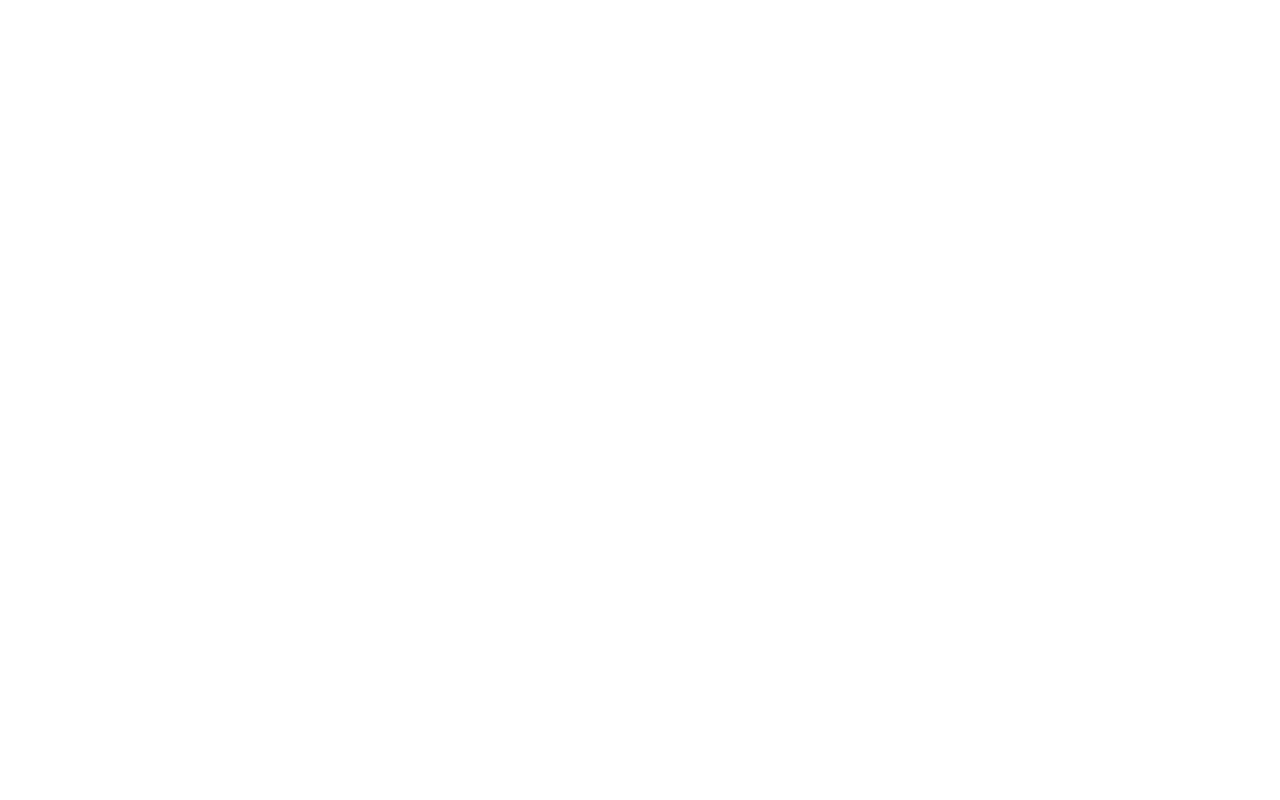
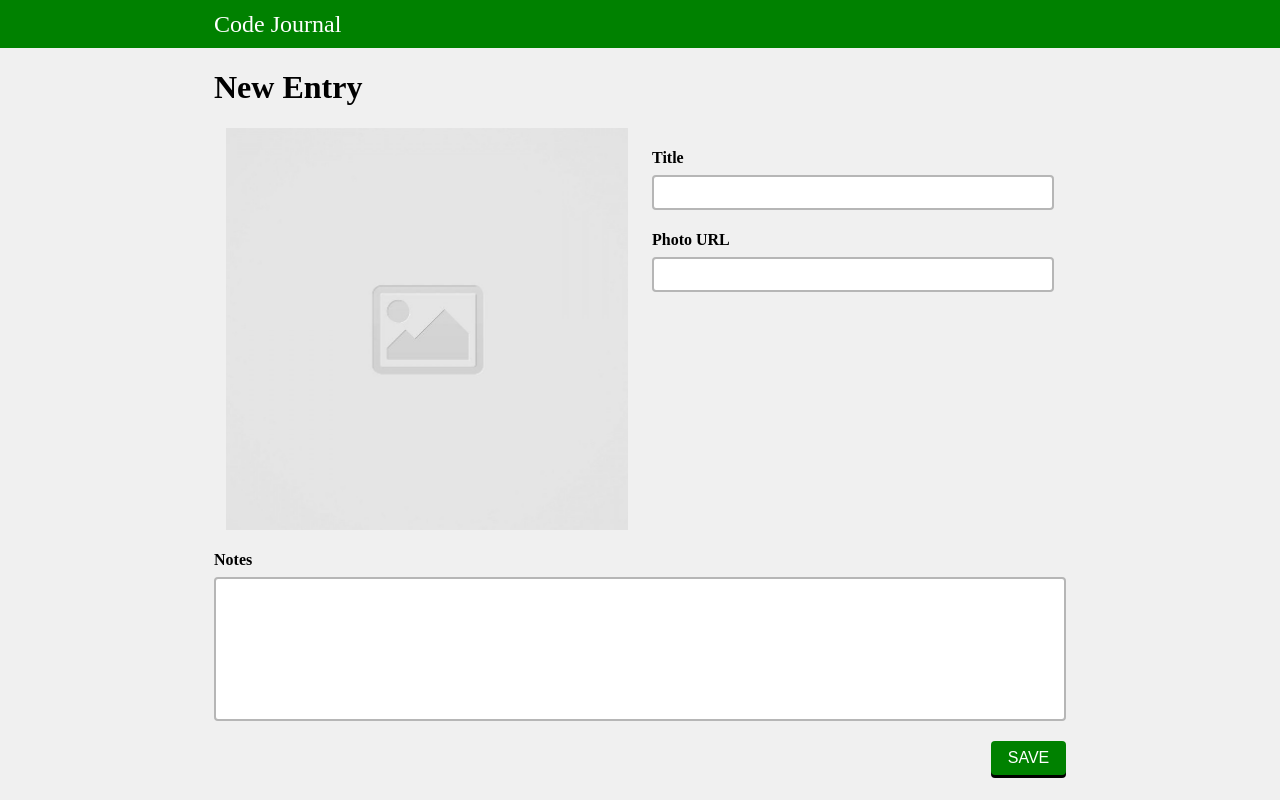
Before and after one commit to tangm28/code-journal, a website: page index.html in a window 1280 px wide. Drawn offline with Linux system fonts and the light colour scheme.

Commit message:
Completed Issue #1. User can now create an entry with data stored to local storage.

```diff
--- a/css/styles.css
+++ b/css/styles.css
@@ -0,0 +1,55 @@
+body {
+  background-color: #f0f0f0;
+}
+
+header {
+  background-color: rgb(0, 129, 0);
+  color: white;
+  line-height: 2;
+  font-size: x-large;
+}
+
+h4 {
+  margin-bottom: 0.5rem;
+}
+
+input,
+textarea {
+  border: 2px solid #b6b6b6;
+  border-radius: 0.25rem;
+  line-height: 2.3;
+}
+
+textarea {
+  resize: none;
+  line-height: 1.75;
+}
+
+input:focus,
+textarea:focus {
+  outline: none !important;
+  border: 2px solid rgb(0, 129, 0);
+}
+
+.save-container {
+  margin-top: 1rem;
+}
+
+.save-button {
+  width: 75px;
+  line-height: 2rem;
+  color: white;
+  background-color: rgb(0, 129, 0);
+  font-size: medium;
+  border-radius: 0.25rem;
+  border: 0;
+  box-shadow: 0 3px black;
+}
+
+.save-button:active {
+  box-shadow: 0 1px black;
+}
+
+.justify-right {
+  justify-content: flex-end;
+}
--- a/index.html
+++ b/index.html
@@ -14,10 +14,32 @@
   <link rel="stylesheet" href="css/layout.css">
   <link rel="stylesheet" href="css/styles.css">
 </head>
-<body>
-  <header>
+<body >
+  <header >
+    <div class="container">
+      <span>Code Journal</span>
+    </div>
   </header>
   <main>
+    <div class="container">
+      <form data-view="entry-form">
+        <h1>New Entry</h1>
+        <div class="row">
+          <img src="images/placeholder-image-square.jpg" alt="No image" class="photo column-half">
+          <div class="column-half">
+            <h4>Title</h4>
+            <input type="text" class="title column-full" required>
+            <h4>Photo URL</h4>
+            <input type="text" class="photo-url column-full" required>
+          </div>
+        </div>
+        <h4>Notes</h4>
+        <textarea cols="36" rows="6" class="notes column-full"></textarea>
+        <div class="row save-container justify-right">
+          <input type="submit" value="SAVE" class="save-button">
+        </div>
+      </form>
+    </div>
   </main>
   <script src="js/data.js"></script>
   <script src="js/main.js"></script>
--- a/js/main.js
+++ b/js/main.js
@@ -1,2 +1,37 @@
 /* global data */
+var $title = document.querySelector('.title');
+var $photo = document.querySelector('.photo');
+var $photoUrl = document.querySelector('.photo-url');
+var $notes = document.querySelector('.notes');
+var $form = document.querySelector('form');
+function uploadPhoto(event) {
+  $photo.setAttribute('src', $photoUrl.value);
+}
+
+function saveEntry(event) {
+  event.preventDefault();
+  var previousEntries = localStorage.getItem('entries-local-storage');
+  var entry = {
+    title: $title.value,
+    photoUrl: $photoUrl.value,
+    notes: $notes.value,
+    nextEntryId: data.nextEntryId
+  };
+  if (previousEntries !== null) {
+    data.entries.concat(JSON.parse(previousEntries).entries);
+  }
+  data.nextEntryId++;
+  data.entries.unshift(entry);
+  localStorage.setItem('entries-local-storage', JSON.stringify(data));
+  $photo.setAttribute('src', 'images/placeholder-image-square.jpg');
+  $title.value = '';
+  $photoUrl.value = '';
+  $notes.value = '';
+}
+$photoUrl.addEventListener('input', uploadPhoto);
+$form.addEventListener('submit', saveEntry);
+window.addEventListener('beforeunload', function (event) {
+  var previousEntries = localStorage.getItem('entries-local-storage');
+  localStorage.setItem('entries-local-storage', previousEntries);
+});
 /* exported data */
```
